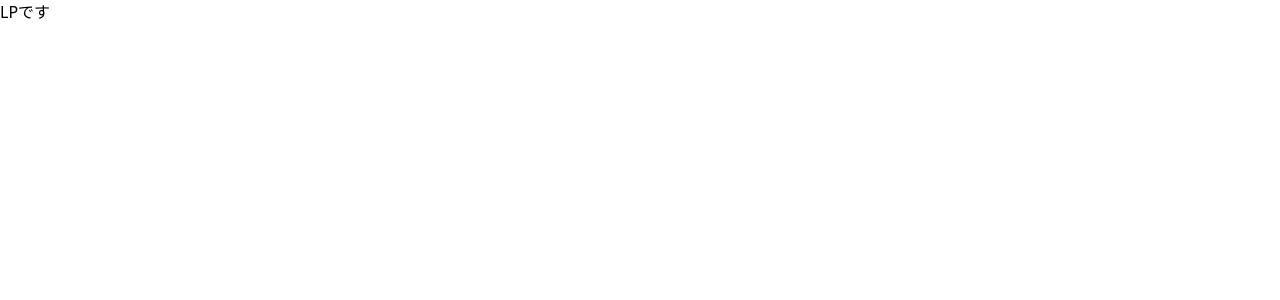
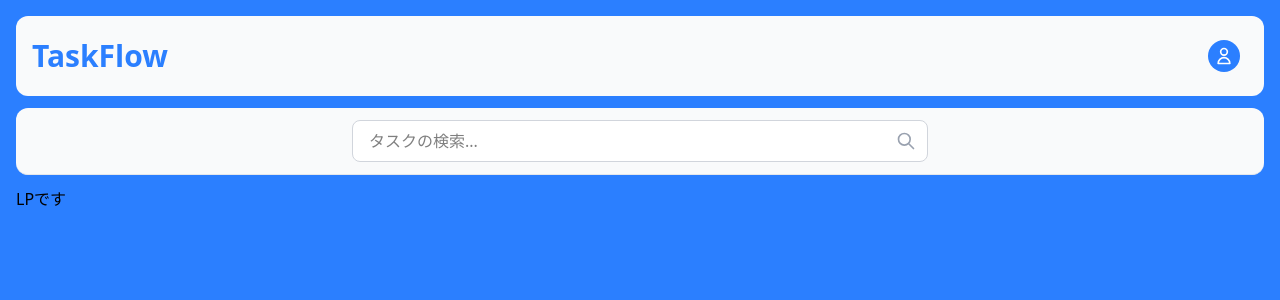
Before and after one commit to nakano1122/todo-frontend, a Next.js app: page / in a window 1280 px wide. Shown: the top 300 px of the page. Built offline with nearby package versions, Linux system fonts and the light colour scheme.

Commit message:
create header

```diff
--- a/src/app/layout.tsx
+++ b/src/app/layout.tsx
@@ -1,5 +1,7 @@
 import { Audiowide, Noto_Sans_JP } from "next/font/google";
 import "./globals.css";
+import Header from "./layout/Header";
+import SearchBox from "./layout/SearchBox";
 
 const audiowide = Audiowide({
   display: "swap",
@@ -20,7 +22,11 @@ export default function RootLayout({
 }>) {
   return (
     <html lang="ja">
-      <body className={`${noto.variable} ${audiowide.variable}`}>
+      <body
+        className={`${noto.variable} ${audiowide.variable} bg-blue-500 p-4`}
+      >
+        <Header />
+        <SearchBox />
         {children}
       </body>
     </html>
--- /dev/null
+++ b/src/app/layout/Header.tsx
@@ -0,0 +1,24 @@
+import Link from "next/link";
+import UserIcon from "./UserIcon";
+
+const Header = () => {
+  return (
+    <div className="sticky top-0 z-50">
+      <div className="py-2 px-4 rounded-xl bg-gray-50">
+        <div className="flex justify-between items-center h-16">
+          <div className="flex-shrink-0">
+            <Link
+              href="/dashboard"
+              className="text-3xl font-bold text-blue-500"
+            >
+              TaskFlow
+            </Link>
+          </div>
+          <UserIcon />
+        </div>
+      </div>
+    </div>
+  );
+};
+
+export default Header;
--- /dev/null
+++ b/src/app/layout/SearchBox.tsx
@@ -0,0 +1,37 @@
+const SearchBox = () => {
+  return (
+    <div className="py-3 rounded-xl">
+      <div className="rounded-xl bg-gray-50 border-b border-gray-200">
+        <div className="max-w-7xl mx-auto px-4 sm:px-6 lg:px-8 py-3">
+          <div className="max-w-xl mx-auto">
+            <div className="relative">
+              <input
+                type="text"
+                placeholder="タスクの検索..."
+                className="w-full pl-4 pr-10 py-2 border border-gray-300 rounded-lg focus:ring-2 focus:ring-blue-500 focus:border-transparent outline-none bg-white"
+              />
+              <div className="absolute inset-y-0 right-0 pr-3 flex items-center pointer-events-none">
+                <svg
+                  className="h-5 w-5 text-gray-400"
+                  fill="none"
+                  stroke="currentColor"
+                  viewBox="0 0 24 24"
+                  xmlns="http://www.w3.org/2000/svg"
+                >
+                  <path
+                    strokeLinecap="round"
+                    strokeLinejoin="round"
+                    strokeWidth={2}
+                    d="M21 21l-6-6m2-5a7 7 0 11-14 0 7 7 0 0114 0z"
+                  />
+                </svg>
+              </div>
+            </div>
+          </div>
+        </div>
+      </div>
+    </div>
+  );
+};
+
+export default SearchBox;
--- /dev/null
+++ b/src/app/layout/UserIcon.tsx
@@ -0,0 +1,75 @@
+"use client";
+
+import { useState } from "react";
+
+const UserIcon = () => {
+  const [isModalOpen, setIsModalOpen] = useState(false);
+
+  const toggleModal = () => {
+    setIsModalOpen(!isModalOpen);
+  };
+
+  return (
+    <div className="relative">
+      <button
+        onClick={toggleModal}
+        className="flex items-center p-2 rounded-full hover:bg-gray-100 focus:outline-none focus:ring-2 focus:ring-blue-500"
+      >
+        <div className="w-8 h-8 bg-blue-500 rounded-full flex items-center justify-center">
+          <svg
+            className="h-5 w-5 text-white"
+            fill="none"
+            stroke="currentColor"
+            viewBox="0 0 24 24"
+            xmlns="http://www.w3.org/2000/svg"
+          >
+            <path
+              strokeLinecap="round"
+              strokeLinejoin="round"
+              strokeWidth={2}
+              d="M16 7a4 4 0 11-8 0 4 4 0 018 0zM12 14a7 7 0 00-7 7h14a7 7 0 00-7-7z"
+            />
+          </svg>
+        </div>
+      </button>
+
+      {/* ユーザモーダル */}
+      {isModalOpen && (
+        <>
+          <div className="absolute right-0 mt-2 w-48 bg-white rounded-md shadow-lg py-1 z-50 border border-gray-200">
+            <a
+              href="#"
+              className="block px-4 py-2 text-sm text-gray-700 hover:bg-gray-100"
+              onClick={(e) => e.preventDefault()}
+            >
+              プロフィール
+            </a>
+            <a
+              href="#"
+              className="block px-4 py-2 text-sm text-gray-700 hover:bg-gray-100"
+              onClick={(e) => e.preventDefault()}
+            >
+              設定
+            </a>
+            <hr className="my-1" />
+            <a
+              href="#"
+              className="block px-4 py-2 text-sm text-gray-700 hover:bg-gray-100"
+              onClick={(e) => e.preventDefault()}
+            >
+              ログアウト
+            </a>
+          </div>
+
+          {/* モーダルが開いている時の背景オーバーレイ */}
+          <div
+            className="fixed inset-0 z-40"
+            onClick={() => setIsModalOpen(false)}
+          />
+        </>
+      )}
+    </div>
+  );
+};
+
+export default UserIcon;
```
Also changed, not shown: 3 other files (tests, documents, lock files or other folders).
